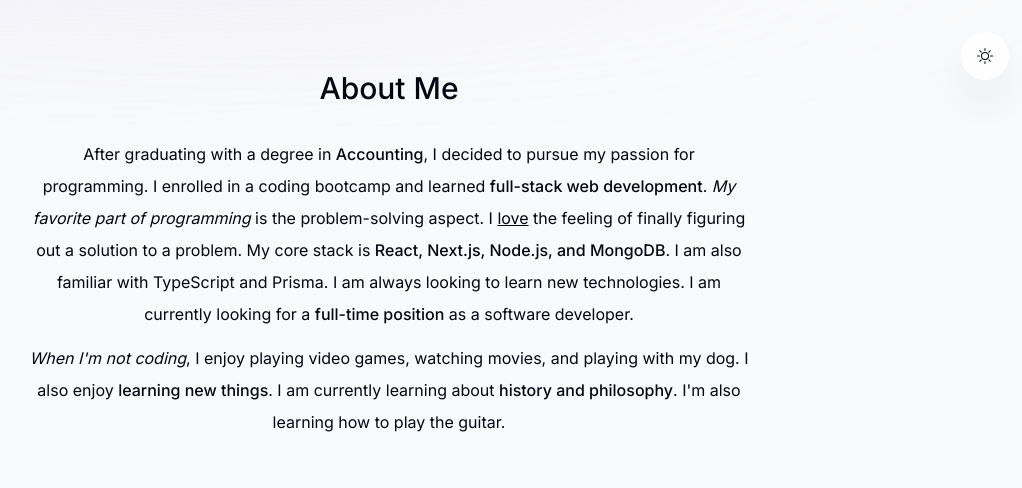
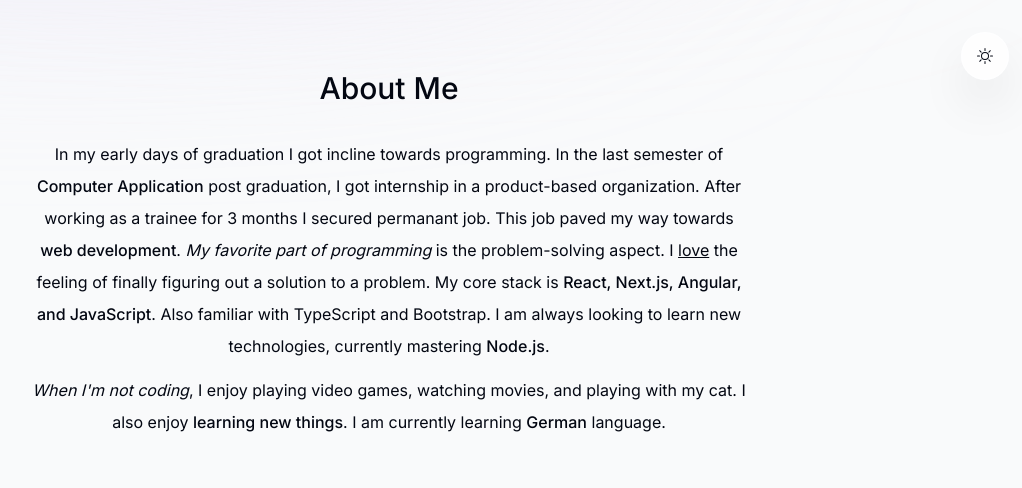
Before and after one commit to varunpats/portfolio, a Next.js app: page / in a window 1280 px wide. Shown: the part 700-1188 px from the top of the page, without its empty margins (251-1273 px from the left). Built offline with nearby package versions, Linux system fonts and the light colour scheme; no server answers.

Commit message:
Updated about and experience components along with CV

```diff
--- a/components/about.tsx
+++ b/components/about.tsx
@@ -16,30 +16,26 @@ export default function About() {
         <SectionHeading>About me</SectionHeading>
 
         <p className="mb-3">
-            After graduating with a degree in{" "}
-            <span className="font-medium">Accounting</span>, I decided to pursue my
-            passion for programming. I enrolled in a coding bootcamp and learned{" "}
-            <span className="font-medium">full-stack web development</span>.{" "}
+            In my early days of graduation I got incline towards programming. In the last semester of{" "}<span className="font-medium">Computer Application</span> post graduation, I got internship in a product-based organization. After working as a trainee for 3 months I secured permanant job. This job paved my way towards{" "}
+            <span className="font-medium">web development</span>.{" "}
             <span className="italic">My favorite part of programming</span> is the
             problem-solving aspect. I <span className="underline">love</span> the
             feeling of finally figuring out a solution to a problem. My core stack
             is{" "}
             <span className="font-medium">
-                React, Next.js, Node.js, and MongoDB
+                React, Next.js, Angular, and JavaScript
             </span>
-            . I am also familiar with TypeScript and Prisma. I am always looking to
-            learn new technologies. I am currently looking for a{" "}
-            <span className="font-medium">full-time position</span> as a software
-            developer.
+            . Also familiar with TypeScript and Bootstrap. I am always looking to
+            learn new technologies, currently mastering{" "}
+            <span className="font-medium">Node.js</span>.
         </p>
 
         <p>
             <span className="italic">When I'm not coding</span>, I enjoy playing
-            video games, watching movies, and playing with my dog. I also enjoy{" "}
+            video games, watching movies, and playing with my cat. I also enjoy{" "}
             <span className="font-medium">learning new things</span>. I am currently
-            learning about{" "}
-            <span className="font-medium">history and philosophy</span>. I'm also
-            learning how to play the guitar.
+            learning{" "}
+            <span className="font-medium">German</span> language.
         </p>
     </motion.section>
 }
--- a/components/experience.tsx
+++ b/components/experience.tsx
@@ -21,7 +21,7 @@ export default function Experience() {
                         <React.Fragment key={index}>
                             <VerticalTimelineElement
                                 contentStyle={{
-                                    background: theme === "light" ? "#f3f4f6" : "rgba(255, 255, 255, 0.05)",
+                                    background: theme === "light" ? "#F9FAFB" : "rgba(255, 255, 255, 0.05)",
                                     boxShadow: "none",
                                     border: "1px solid rgba(0,0,0,0.2)",
                                     textAlign: "left",
```
Also changed, not shown: 1 other file (tests, documents, lock files or other folders).
